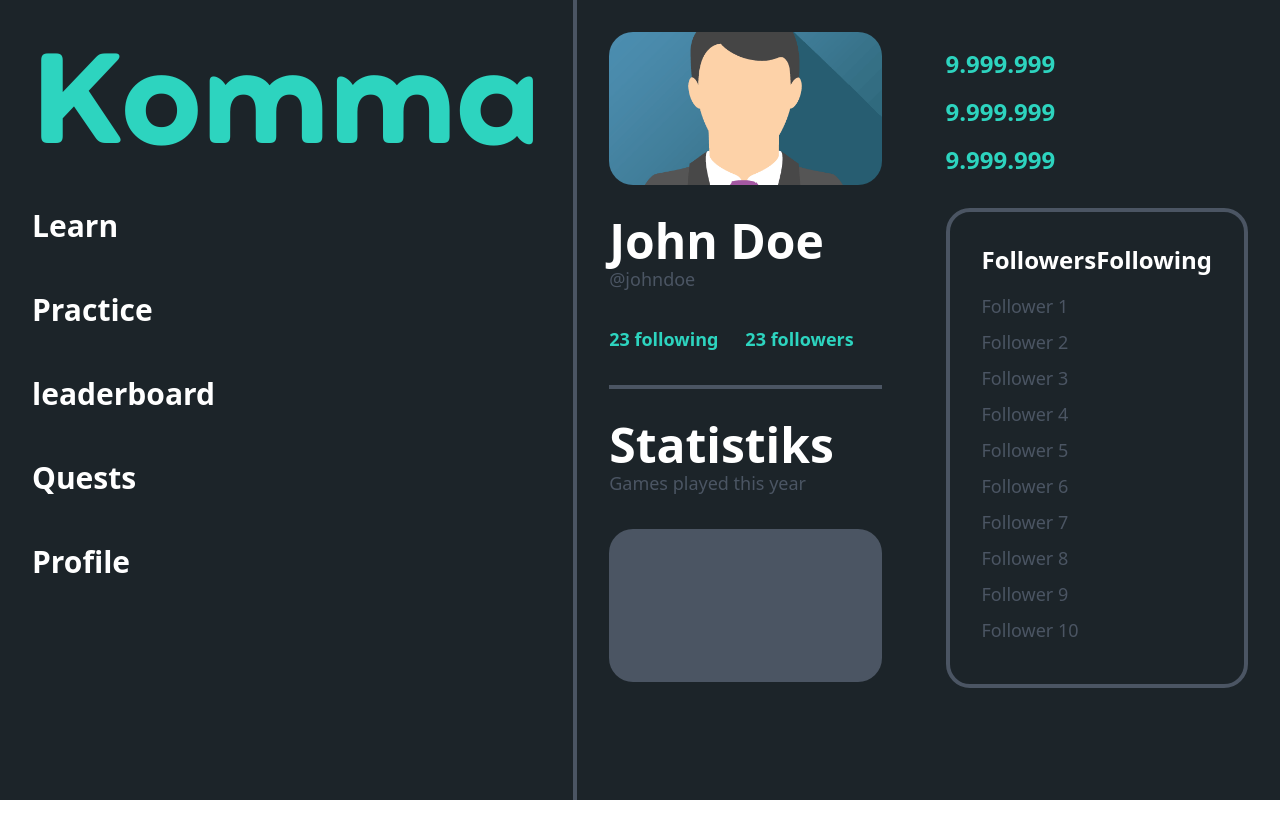
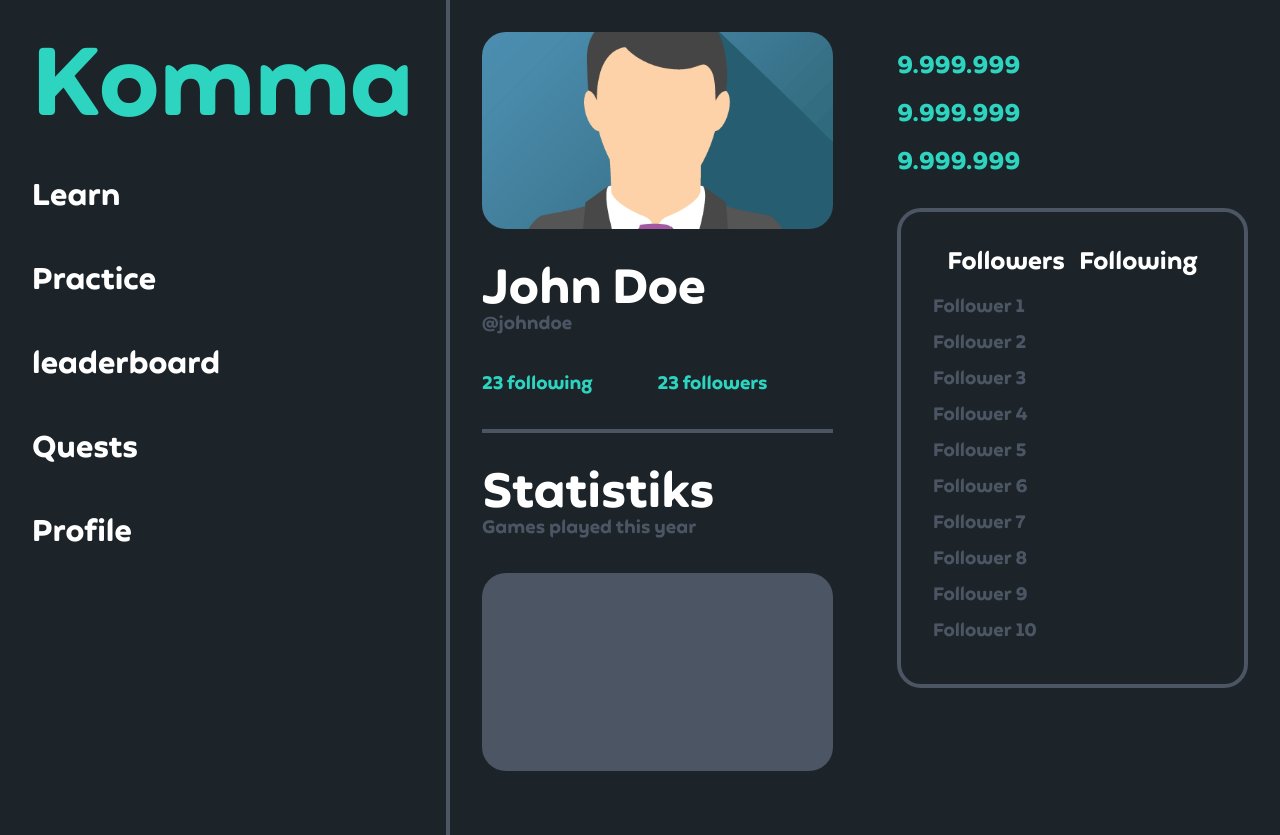
Before and after one commit to Asguho/DDUmini, a SvelteKit app: page / in a window 1280 px wide. Before the commit the page ends 800 px from the top, so only its background shows below. Built offline with nearby package versions, Linux system fonts and the light colour scheme.

Commit message:
fixed styling

```diff
--- a/src/routes/+layout.svelte
+++ b/src/routes/+layout.svelte
@@ -3,4 +3,6 @@
 	let { children } = $props();
 </script>
 
-{@render children()}
+<div class="font-feather min-h-screen bg-[#1c2429] text-white">
+	{@render children()}
+</div>
--- a/src/routes/+page.svelte
+++ b/src/routes/+page.svelte
@@ -5,13 +5,11 @@
 	};
 </script>
 
-<main
-	class="flex min-h-screen flex-col justify-between bg-[#1c2429] text-white *:w-full *:p-8 xl:flex-row"
->
+<main class="flex flex-col justify-between *:w-full *:p-8 xl:flex-row">
 	<section class="border-r-4 border-gray-600">
-		<h1 class="font-feather text-9xl font-bold text-teal-400">Komma</h1>
+		<h1 class="text-8xl font-bold text-teal-400 2xl:text-9xl">Komma</h1>
 		<ul class="mt-4 *:my-12 *:text-3xl *:font-bold">
-			<li>Learn</li>
+			<li><a href="/game">Learn</a></li>
 			<li>Practice</li>
 			<li>leaderboard</li>
 			<li>Quests</li>
```
Also changed, not shown: 1 other file (tests, documents, lock files or other folders).
